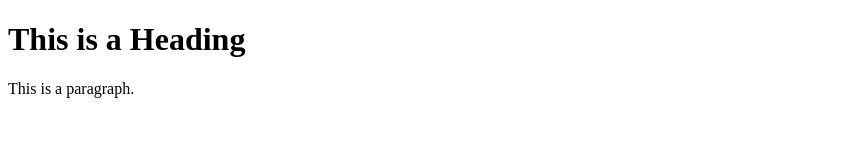
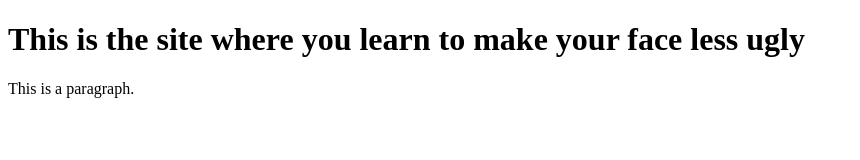
Before and after one commit to thetylercarver/tylercarver, a plain HTML site: page index.html in a window 1280 px wide. Shown: the whole page, without its empty margins (0-860 px from the left). Drawn offline with Linux system fonts and the light colour scheme.

Commit message:
Changed the heading

```diff
--- a/index.html
+++ b/index.html
@@ -5,7 +5,7 @@
 </head>
 <body>
 
-<h1>This is a Heading</h1>
+<h1>This is the site where you learn to make your face less ugly</h1>
 <p>This is a paragraph.</p>
 
 </body>
```
